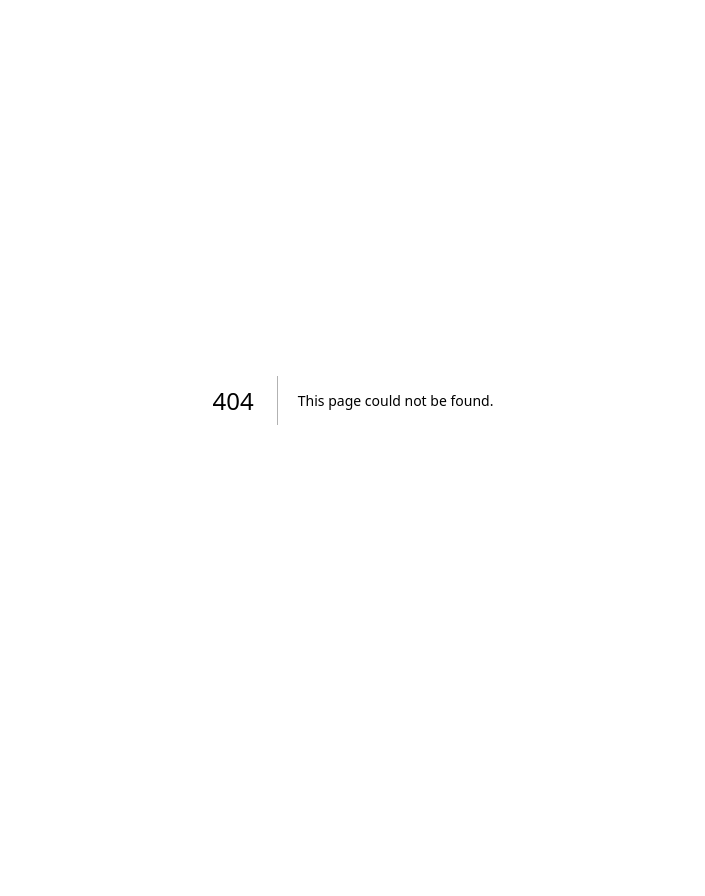
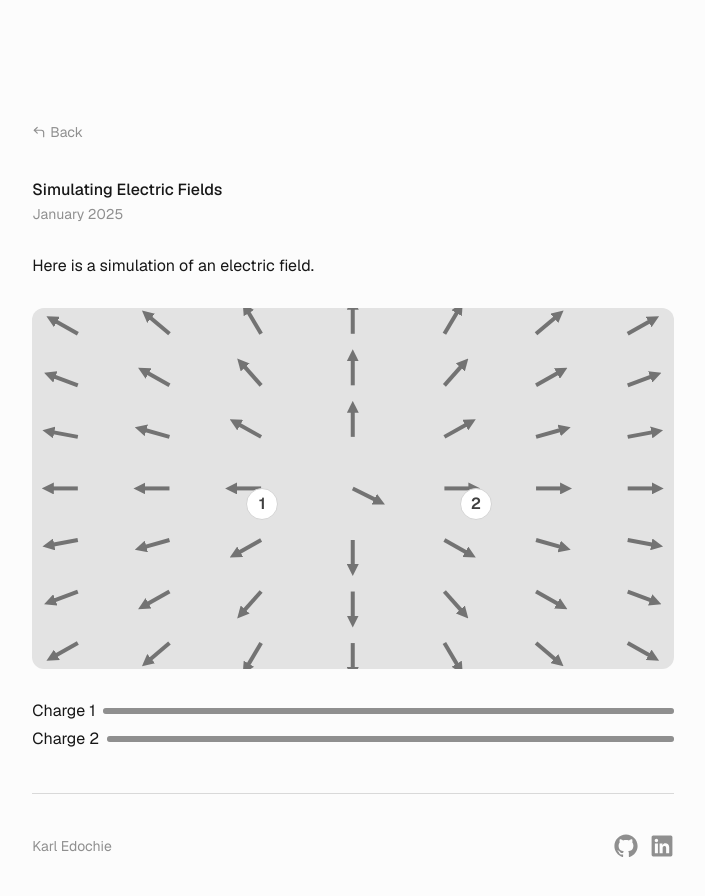
Before and after one commit to Karledo/karledo.github.io, a Next.js app: page /writing/simulating-electric-fields in a window 1280 px wide. Before the commit this address had no page. Shown: the top 896 px of the page, without its empty margins (287-992 px from the left). Before the commit the page ends 800 px from the top, so only its background shows below. Built offline with nearby package versions, Linux system fonts and the light colour scheme.

Commit message:
Add Electric Field Simulation

```diff
--- a/app/globals.css
+++ b/app/globals.css
@@ -28,6 +28,11 @@
   --sh-jsxliterals: #7aa2f7;
   --sh-property: hsl(220, 50%, 54%);
   --sh-entity: hsl(220, 50%, 54%);
+}
+
+* {
+  scrollbar-width: thin;
+  scrollbar-color: var(--color-background-300) transparent;
 }
 
 ::selection {
--- a/app/writing/(content)/law-of-universal-gravitation/components/gravitation.tsx
+++ b/app/writing/(content)/law-of-universal-gravitation/components/gravitation.tsx
@@ -37,7 +37,7 @@ export function Gravitation({}) {
     const distance = displacement.magnitude();
     const force = equation(PLANET_MASS, SUN_MASS, distance);
 
-    const direction = displacement.normalize();
+    const direction = displacement.normalized();
     const newAcceleration = direction.scale(force / PLANET_MASS);
 
     acceleration.x.set(newAcceleration.x);
--- /dev/null
+++ b/app/writing/(content)/simulating-electric-fields/components/electric-field.tsx
@@ -0,0 +1,204 @@
+"use client";
+import { LazyMotionProvider } from "@/components/lazy-motion-provider";
+import { Vector2 } from "@/utils/vector2";
+import {
+  m,
+  motion,
+  MotionValue,
+  PanInfo,
+  useAnimationFrame,
+  useSpring,
+} from "motion/react";
+import { useRef } from "react";
+import useMeasure from "react-use-measure";
+import * as Slider from "@radix-ui/react-slider";
+
+const arrowColor = "#737373";
+const arrowWidth = "4";
+const arrowHeadSize = "3";
+const arrowLength = 30;
+const gridSize = 7;
+
+const defaultCharge = 1;
+const numChargedParticles = 2;
+
+export function ElectricField() {
+  const firstCharge = useSpring(defaultCharge);
+  const secondCharge = useSpring(defaultCharge);
+
+  const charges = [firstCharge, secondCharge];
+
+  const dragContainer = useRef<HTMLDivElement>(null);
+  const [ref, bounds] = useMeasure();
+
+  const dragPositions = Array.from({ length: numChargedParticles }).map(() => {
+    return {
+      x: bounds.width * 0.5,
+      y: bounds.height * 0.5,
+    };
+  });
+
+  const arrows = Array.from({ length: gridSize * gridSize }).map((_, i) => {
+    const x =
+      (i % gridSize) * (bounds.width / gridSize) +
+      (bounds.width * 0.5) / gridSize;
+    const y =
+      Math.floor(i / gridSize) * (bounds.height / gridSize) +
+      (bounds.height * 0.5) / gridSize;
+
+    return {
+      x1: new MotionValue(x),
+      y1: new MotionValue(y),
+      x2: new MotionValue(x + arrowLength / Math.sqrt(2)),
+      y2: new MotionValue(y + arrowLength / Math.sqrt(2)),
+    };
+  });
+
+  function handleDragging(
+    event: MouseEvent | TouchEvent | PointerEvent,
+    info: PanInfo,
+    index: number,
+  ) {
+    if (dragContainer.current == null) return;
+    const rect = dragContainer.current.getBoundingClientRect();
+
+    dragPositions[index].x = info.point.x - (window.scrollX + rect.left);
+    dragPositions[index].y = info.point.y - (window.scrollY + rect.top);
+  }
+
+  const k = 1;
+  const q2 = 1;
+
+  useAnimationFrame(() => {
+    for (const arrow of arrows) {
+      const tailPosition = new Vector2(arrow.x1.get(), arrow.y1.get());
+
+      const forces = dragPositions.map((dragPosition, index) => {
+        const chargePosition = new Vector2(dragPosition.x, dragPosition.y);
+        const displacement = tailPosition.sub(chargePosition);
+
+        const squaredDistance = tailPosition
+          .sub(chargePosition)
+          .squaredMagnitude();
+        const force = equation(k, charges[index].get(), q2, squaredDistance);
+        const forceVector = displacement.normalized().scale(force);
+        return forceVector;
+      });
+
+      const averageDirection = forces
+        .reduce((previousVector, currentVector) => {
+          return previousVector.add(currentVector);
+        })
+        .normalized();
+
+      const resultantForce = averageDirection.scale(arrowLength);
+      const headPosition = tailPosition.add(resultantForce);
+
+      arrow.x2.set(headPosition.x);
+      arrow.y2.set(headPosition.y);
+    }
+  });
+
+  return (
+    <LazyMotionProvider>
+      <div
+        ref={ref}
+        className="bg-background-200 relative mb-7 aspect-video rounded-xl"
+      >
+        <m.svg
+          viewBox={`0 0 ${bounds.width} ${bounds.height}`}
+          className="pointer-events-none absolute inset-0"
+        >
+          <defs>
+            <marker
+              id="arrow"
+              viewBox="0 0 10 10"
+              refX="5"
+              refY="5"
+              markerWidth={arrowHeadSize}
+              markerHeight={arrowHeadSize}
+              fill={arrowColor}
+              orient="auto-start-reverse"
+            >
+              <path d="M 0 0 L 10 5 L 0 10 z" />
+            </marker>
+          </defs>
+          {arrows.map(({ x1, y1, x2, y2 }, i) => {
+            return <Arrow key={i} x1={x1} y1={y1} x2={x2} y2={y2} />;
+          })}
+        </m.svg>
+        <div ref={dragContainer} className="relative size-full">
+          {charges.map((charge, index) => {
+            return (
+              <motion.div
+                key={index}
+                className={`absolute ${index == 0 ? "left-1/3" : "left-2/3"} top-1/2 flex size-8 items-center justify-center rounded-full border border-neutral-300 bg-white`}
+                drag
+                dragMomentum={false}
+                onDrag={(event, info) => handleDragging(event, info, index)}
+                dragConstraints={dragContainer}
+              >
+                <span className="font-semibold text-neutral-700">
+                  {index + 1}
+                </span>
+              </motion.div>
+            );
+          })}
+        </div>
+      </div>
+
+      <div className="mb-7">
+        {charges.map((charge, index) => {
+          return (
+            <div key={index} className="flex items-center gap-x-2">
+              <span>Charge {index + 1}</span>
+              <Slider.Root
+                min={-1}
+                max={1}
+                step={0.01}
+                defaultValue={[charge.get()]}
+                onValueChange={([value]) => {
+                  charge.set(value);
+                }}
+                className="group relative flex h-3 grow cursor-grab touch-none items-center transition-transform duration-300 select-none active:cursor-grabbing"
+              >
+                <Slider.Track className="bg-background-300 relative h-1.5 grow rounded-full transition-transform duration-300 group-hover:scale-y-150 group-active:scale-y-150">
+                  <Slider.Range className="dark:bg-foreground-100 bg-foreground-200 absolute h-full rounded-full" />
+                </Slider.Track>
+                <Slider.Thumb />
+              </Slider.Root>
+            </div>
+          );
+        })}
+      </div>
+    </LazyMotionProvider>
+  );
+}
+
+function Arrow({
+  x1,
+  y1,
+  x2,
+  y2,
+}: {
+  x1: MotionValue<number>;
+  y1: MotionValue<number>;
+  x2: MotionValue<number>;
+  y2: MotionValue<number>;
+}) {
+  return (
+    <m.line
+      x1={x1}
+      y1={y1}
+      x2={x2}
+      y2={y2}
+      stroke={arrowColor}
+      strokeWidth={arrowWidth}
+      markerEnd="url(#arrow)"
+    />
+  );
+}
+
+function equation(k: number, q1: number, q2: number, rSquared: number) {
+  return (k * q1 * q2) / Math.max(0.00000001, rSquared);
+}
--- /dev/null
+++ b/app/writing/(content)/simulating-electric-fields/page.mdx
@@ -0,0 +1,16 @@
+import { Title } from '@/components/title'
+import { ElectricField } from "./components/electric-field"
+
+export const metadata = {
+    title: 'Simulating Electric Fields',
+    description: 'Building an electric field simulation',
+    alternates: {
+       canonical: '/simulating-electric-fields',
+    }
+}
+
+<Title className='mb-7' title={'Simulating Electric Fields'} date={new Date(2025, 0, 1)} />
+
+<article className="mb-7">Here is a simulation of an electric field.</article>
+
+<ElectricField/>
--- a/app/writing/(content)/what-is-vibe-coding/page.mdx
+++ b/app/writing/(content)/what-is-vibe-coding/page.mdx
@@ -2,7 +2,7 @@ import { Title } from '@/components/title'
 
 export const metadata = {
     title: 'What Is Vibe Coding?',
-    description: '',
+    description: 'What is the talk surrounding vibe coding?',
     alternates: {
        canonical: '/what-is-vibe-coding',
     }
@@ -10,17 +10,28 @@ export const metadata = {
 
 <Title className='mb-7' title={'What Is Vibe Coding?'} date={new Date(2025, 0, 1)} />
 
-<article>
+<article className="space-y-7">
 
-Andrej Karpathy, the co-founder of OpenAI and a former AI leader at Tesla, came up with the term vibe coding in February 2025. The concept describes a method of coding, by which programmers prompt Large Language Models (LLMs) to create functional code by using natural language. Previously, Karpathy has described the idea of vibe coding, referring to English as "the hottest new programming language". Karpathy describes his approach as conversational, using voice commands while AI generates the actual code. "It's not really code—I just see stuff, say stuff, run stuff, and copy-paste stuff, and it mostly works."
+Andrej Karpathy, the co-founder of OpenAI and a former AI leader at Tesla, came up with the term *vibe coding* in February 2025. The concept describes a method of coding, by which programmers prompt Large Language Models (LLMs) to create functional code by using natural language.
+
+Previously, Karpathy has described the idea of vibe coding, referring to English as "the hottest new programming language". Karpathy describes his approach as conversational, using voice commands while AI generates the actual code. "It's not really code—I just see stuff, say stuff, run stuff, and copy-paste stuff, and it mostly works."
 
 AI has developed rapidly in recent years and there is continuous concern for the potential of AI to replace the job of the programmer. Integrating vibe coding into production-level code has enabled for smaller teams of engineers to build, iterate and deliver technology in a fraction of the time previously required.
 
-Despite the rapid transition towards vibe coding, there are several limitations with the technique. One of the core principles of vibe coding lies in fully trusting LLMs and “forgetting the code even exists”, therefore, troubleshooting errors is particularly difficult in cases where LLMs are unable to fix their own errors. Moreover, LLM's aren't perfect, issues have been raised about understanding and accountability—whilst code may work, best practices can be neglected in vital areas, including security, therefore developers may use AI-generated code without fully comprehending its functionality, making them be liable for an unknown black box of code.
+Despite the rapid transition towards vibe coding, there are several limitations with the technique. One of the core principles of vibe coding lies in fully trusting LLMs and “forgetting the code even exists”, therefore, troubleshooting errors is particularly difficult in cases where LLMs are unable to fix their own errors.
 
-Alternatively, others argue vibe coding sets a bad precedent for other professions. What would you assume of self-proclaimed vibe surgeon or a vibe anaesthetist—perhaps a vibe lawyer or a vibe firefighter? Attaching these principles onto existing professions can be very dangerous, as people who rely on the services provided by these professions may not be comfortable with their personal information (such as credit card information, phone numbers, home address) being managed based on vibes. Or rather, patients may not want their surgeon precariously watching AI-controlled machinery perform life-saving operations from computer screens.
+Moreover, LLM's aren't perfect, issues have been raised about understanding and accountability—whilst code may work, best practices can be neglected in vital areas, including security, therefore developers may use AI-generated code without fully comprehending its functionality, making them be liable for an unknown black box of code.
+
+Alternatively, others argue vibe coding sets a bad precedent for other professions. What would you assume of self-proclaimed vibe surgeon or a vibe anaesthetist—perhaps a vibe lawyer or a vibe firefighter?
+
+Attaching these principles onto existing professions can be very dangerous, as people who rely on the services provided by these professions may not be comfortable with their personal information (such as credit card information, phone numbers, home address) being managed based on vibes. Or rather, patients may not want their surgeon precariously watching AI-controlled machinery perform life-saving operations from computer screens.
+
 Although, throwing vibe coding into production-level software has its problems, there is certainly merit for the non-programmer. With the rise of vibe coding, software has become more accessible, providing people who do not speak the language of code, a way to envision ideas and watch them come to life through natural language, whether that is small programs to automate everyday tasks, or implementing a backend for a local business.
 
-Is vibe coding a step in the right direction? Well, that is hard to say. Change is inevitable, and sizeable changes in technology and the way that we use technology calls into question—what is the goal of human advancement? Often, the obvious response describes humans reach a level of advancement where we aren't required to work—one where all tedious tasks aren't compulsory and the only activities remaining are recreational. But, perhaps advancement in technology, such as AI, drives us towards redundancy, taking away the things we find value in.
+Is vibe coding a step in the right direction?
+
+Well, that is hard to say. Change is inevitable, and sizeable changes in technology and the way that we use technology calls into question—what is the goal of human advancement?
+
+Often, the obvious response describes humans reach a level of advancement where we aren't required to work—one where all tedious tasks aren't compulsory and the only activities remaining are recreational.But, perhaps advancement in technology, such as AI, drives us towards redundancy, taking away the things we find value in.
 
 </article>
--- a/app/writing/page-data.json
+++ b/app/writing/page-data.json
@@ -18,5 +18,15 @@
     "title": "Dealing with High Workload",
     "date": "2025-02-08",
     "slug": "/dealing-with-high-workload"
+  },
+  {
+    "title": "What Is Vibe Coding?",
+    "date": "2025-02-08",
+    "slug": "/what-is-vibe-coding"
+  },
+  {
+    "title": "Simulating Electric Fields",
+    "date": "2025-02-08",
+    "slug": "/simulating-electric-fields"
   }
 ]
--- a/utils/vector2.ts
+++ b/utils/vector2.ts
@@ -11,6 +11,10 @@ export class Vector2 {
     return (this.x ** 2 + this.y ** 2) ** 0.5;
   }
 
+  public squaredMagnitude() {
+    return this.x ** 2 + this.y ** 2;
+  }
+
   public sub(vector: Vector2) {
     return new Vector2(this.x - vector.x, this.y - vector.y);
   }
@@ -19,7 +23,7 @@ export class Vector2 {
     return new Vector2(this.x + vector.x, this.y + vector.y);
   }
 
-  public normalize() {
+  public normalized() {
     const length = this.magnitude();
     if (length == 0) return new Vector2(0, 0);
     return new Vector2(this.x / length, this.y / length);
```
